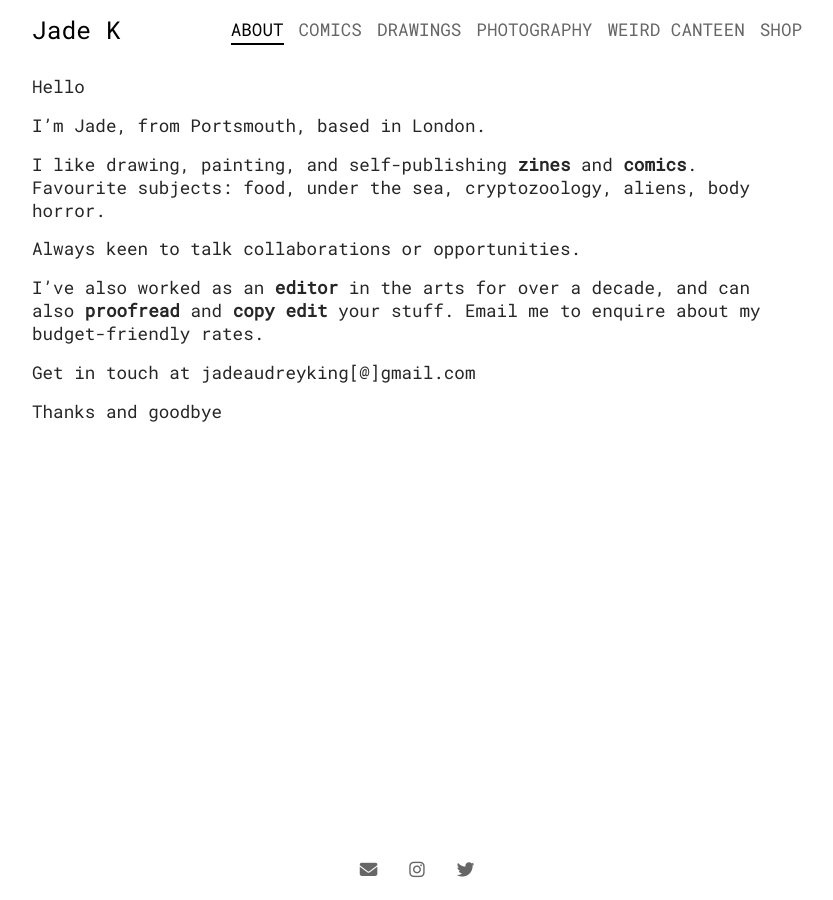
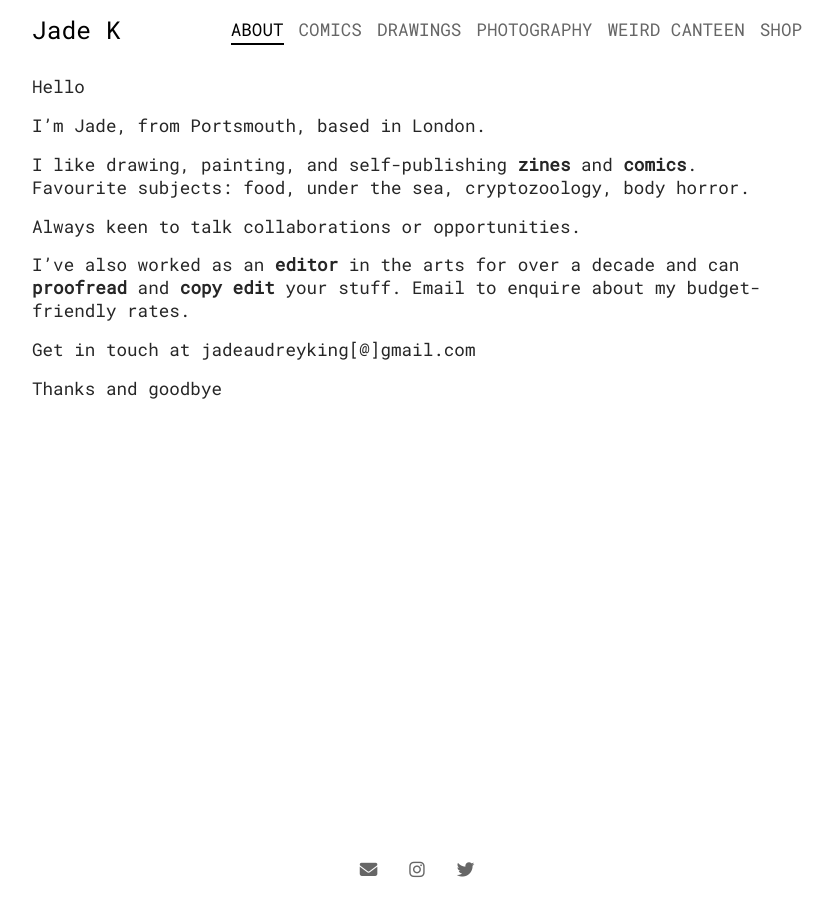
Before and after one commit to JamesSwatton/jadek, a Jekyll site: the page built from about.md, in a window 1280 px wide. Shown: the whole page, without its empty margins (223-1056 px from the left). Built offline with Jekyll 4.4.1, drawn with Linux system fonts in a browser that asks for light colours; nearby versions of some CDN libraries; comment, search, counter and statistics services are not loaded.

Commit message:
Update from Forestry.io Jade King updated about.md

```diff
--- a/about.md
+++ b/about.md
@@ -7,11 +7,11 @@
 
 I'm Jade, from Portsmouth, based in London.
 
-I like drawing, painting, and self-publishing **zines** and **comics**. Favourite subjects: food, under the sea, cryptozoology, aliens, body horror.
+I like drawing, painting, and self-publishing **zines** and **comics**. Favourite subjects: food, under the sea, cryptozoology, body horror.
 
 Always keen to talk collaborations or opportunities.
 
-I've also worked as an **editor** in the arts for over a decade, and can also **proofread** and **copy edit** your stuff. Email me to enquire about my budget-friendly rates.
+I've also worked as an **editor** in the arts for over a decade and can **proofread** and **copy edit** your stuff. Email to enquire about my budget-friendly rates.
 
 Get in touch at jadeaudreyking\[@\]gmail.com
 
```
